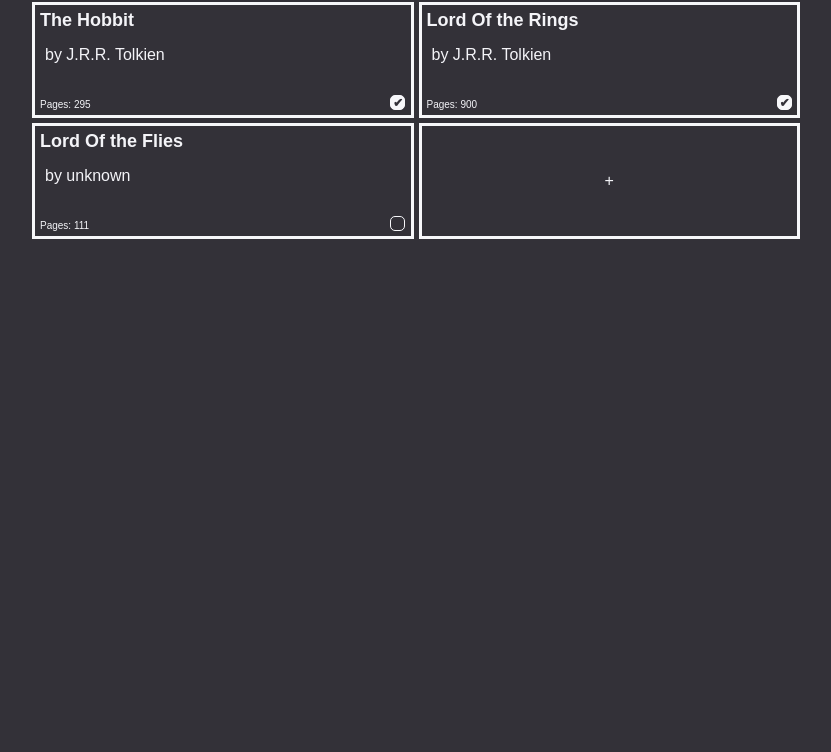
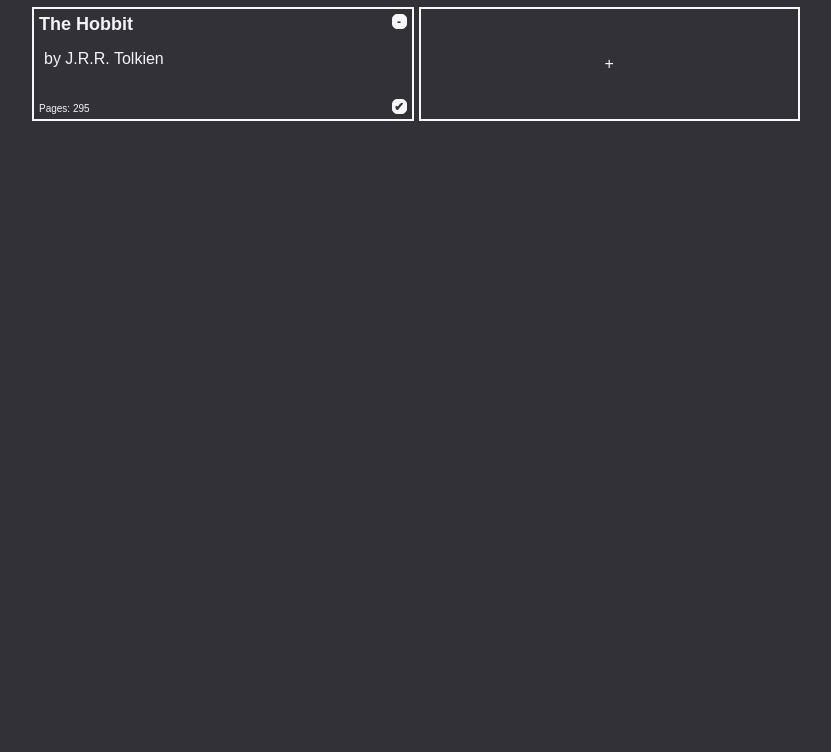
Before and after one commit to MagicalInnkeep/OdinLibrary, a plain HTML site: page index .html in a window 1280 px wide. Shown: the part 48-800 px from the top of the page, without its empty margins (224-1055 px from the left). Drawn offline with Linux system fonts and the light colour scheme.

Commit message:
Finish assignment

```diff
--- a/app.js
+++ b/app.js
@@ -150,9 +150,21 @@
             displayBooks();
         });
 
+        libraryItem.appendChild(readDisplay);
 
+        const deleteBook = document.createElement("button");
+        deleteBook.setAttribute("class","deleteBook");
+        deleteBook.textContent="-";
 
-        libraryItem.appendChild(readDisplay);
+        deleteBook.addEventListener('click', (event)=>{
+                const bookIndex = myLibrary.indexOf(element);
+                if (bookIndex !== -1) {
+                    myLibrary.splice(bookIndex, 1);
+                }
+                displayBooks();
+            });
+
+        libraryItem.appendChild(deleteBook);
 
         library.appendChild(libraryItem);
     });
@@ -165,8 +177,6 @@
 //--------------------------
 
 addBookToLibrary("The Hobbit", "J.R.R. Tolkien", 295, 1);
-addBookToLibrary("Lord Of the Rings", "J.R.R. Tolkien", 900, 1);
-addBookToLibrary("Lord Of the Flies", "unknown", 111, 0);
 
 //--------------------------
 //  Main
--- a/style.css
+++ b/style.css
@@ -18,6 +18,7 @@
     display: grid;
     grid-template-rows: 50px 1fr;
     justify-items: center;
+    padding-top: 5px;
 }
 
 .library{
@@ -30,7 +31,7 @@
 .libraryItem{
     height: 100px;
     padding: 5px;
-    border: 3px solid var(--var-border-dark);
+    border: 2px solid var(--var-border-dark);
     display: grid;
     grid-template-columns: 90% 10%;
 }
@@ -55,7 +56,7 @@
 }
 
 .bookTitle{
-    grid-column: 1 / 3;
+    grid-column: 1 ;
     font-size: large;
     font-weight: bold;
 }
@@ -106,3 +107,32 @@
     display: block;
     text-align: center;
 }
+
+.deleteBook{
+    grid-row-start: 1;
+    grid-column-start: 2;
+    background-color: var(--var-border-dark);
+    border: 1px solid var(--var-border-dark);
+    color: var(--var-background-dark);
+
+    align-self: self-start;
+    justify-self: right;
+    width: 15px;
+    height: 15px;
+    border-radius: 5px;
+
+    display: flex;
+    align-items: center;
+    justify-content: center;
+
+    font-size: 12px;
+    font-weight: bolder;
+    line-height: 1;
+    padding: 0;
+}
+
+form{
+    display: grid;
+    padding: 5px;
+    grid-template-columns: 30% 70%;
+}
```
